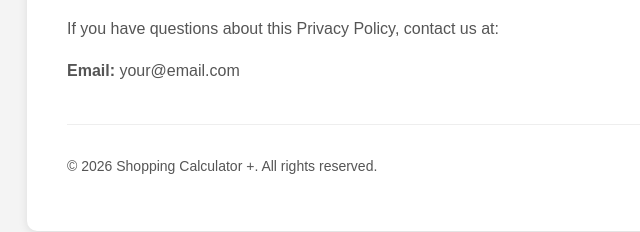
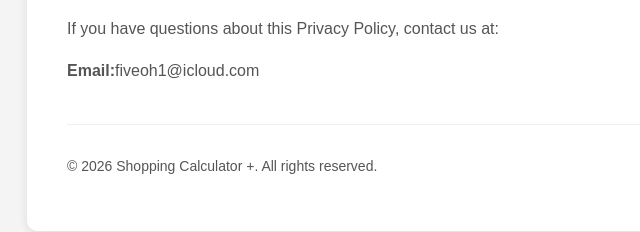
Before and after one commit to FiveOhOne/privacy-policy, a plain HTML site: page index.html in a window 1280 px wide. Shown: the part 1484-1716 px from the top of the page, 123-763 px from the left. Drawn offline with Linux system fonts and the light colour scheme.

Commit message:
Update index.html

```diff
--- a/index.html
+++ b/index.html
@@ -102,7 +102,7 @@
 
     <h2>Contact</h2>
     <p>If you have questions about this Privacy Policy, contact us at:</p>
-    <p><strong>Email:</strong> your@email.com</p>
+    <p><strong>Email:</strong>fiveoh1@icloud.com</p>
 
     <div class="footer">
       <p>© 2026 Shopping Calculator +. All rights reserved.</p>
```
